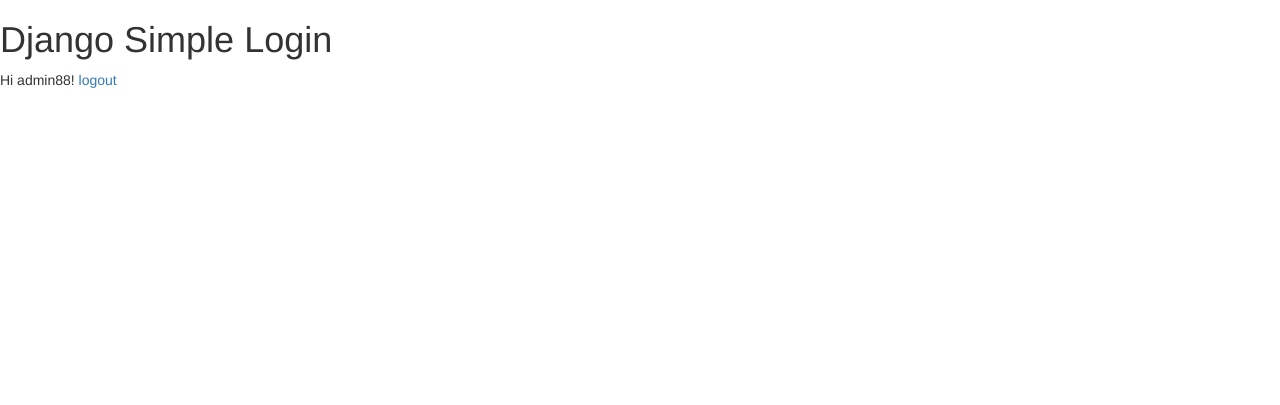
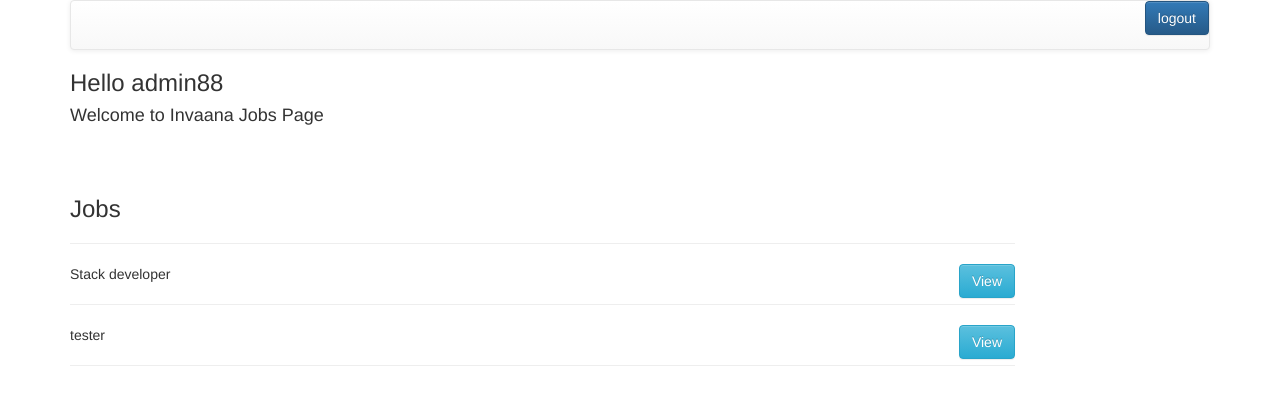
Before and after one commit to raviarrow88/job_portal, a Django app: page /login/logged_in/ in a window 1280 px wide. Shown: the top 405 px of the page. Run offline with Django 3.2, Linux system fonts and the light colour scheme; a user stored in the database is signed in; data comes from the database, SQL or seed files in the repository; both versions use the stored data as it was after the commit; some libraries are stand-ins or nearby versions.

Commit message:
basic UI added to the Jobs List page

```diff
--- a/job_portal/website/templates/logged_in.html
+++ b/job_portal/website/templates/logged_in.html
@@ -2,13 +2,37 @@
 
 {% block content %}
 <section>
+     <div class="container">
+    {% if user.is_authenticated %}
     <header>
-    <h1>Django Simple Login</h1>
-    {% if user.is_authenticated %}
-      Hi {{ user.username }}!
-      <a href="{% url 'logout' %}">logout</a>
+        <nav class="navbar navbar-default">
+            <div class="nav-header">
+            <a class="btn btn-primary pull-right" href="{% url 'logout' %}">logout</a>
+            </div>
+        </nav>
+    <h3> Hello {{ user.username }} </h3>
+        <h4>Welcome to Invaana Jobs Page</h4>
+
+<br><br>
+
+        <div class="row">
+
+            <div class="col-md-10">
+                <h3>Jobs</h3>
+                <hr>
+            {% for ob in jobs %}
+                <div>
+                {{ ob.title }}
+                    <span> <a class="btn btn-info pull-right" href="">View</a></span>
+                </div>
+                <hr>
+                {% endfor %}
+            </div>
+        </div>
+
+    </div>
     {% else %}
-      <a href="{% url 'login-page' %}">login</a>
+      <a class="btn btn-primary" href="{% url 'login-page' %}">login</a>
     {% endif %}
   </header>
 </section>
--- a/job_portal/website/views.py
+++ b/job_portal/website/views.py
@@ -1,4 +1,5 @@
 from django.shortcuts import render,redirect
+from jobs.models import Job,JobRequests
 
 # Create your views here.
 
@@ -29,4 +30,8 @@ def user_registration(request):
 
 @login_required
 def logged_in(request):
-    return render(request,"logged_in.html")
+    jobs =Job.objects.all()
+    context = {
+        'jobs': jobs,
+    }
+    return render(request,"logged_in.html",context)
```
Also changed, not shown: job_portal/db.sqlite3, 1 other file.
